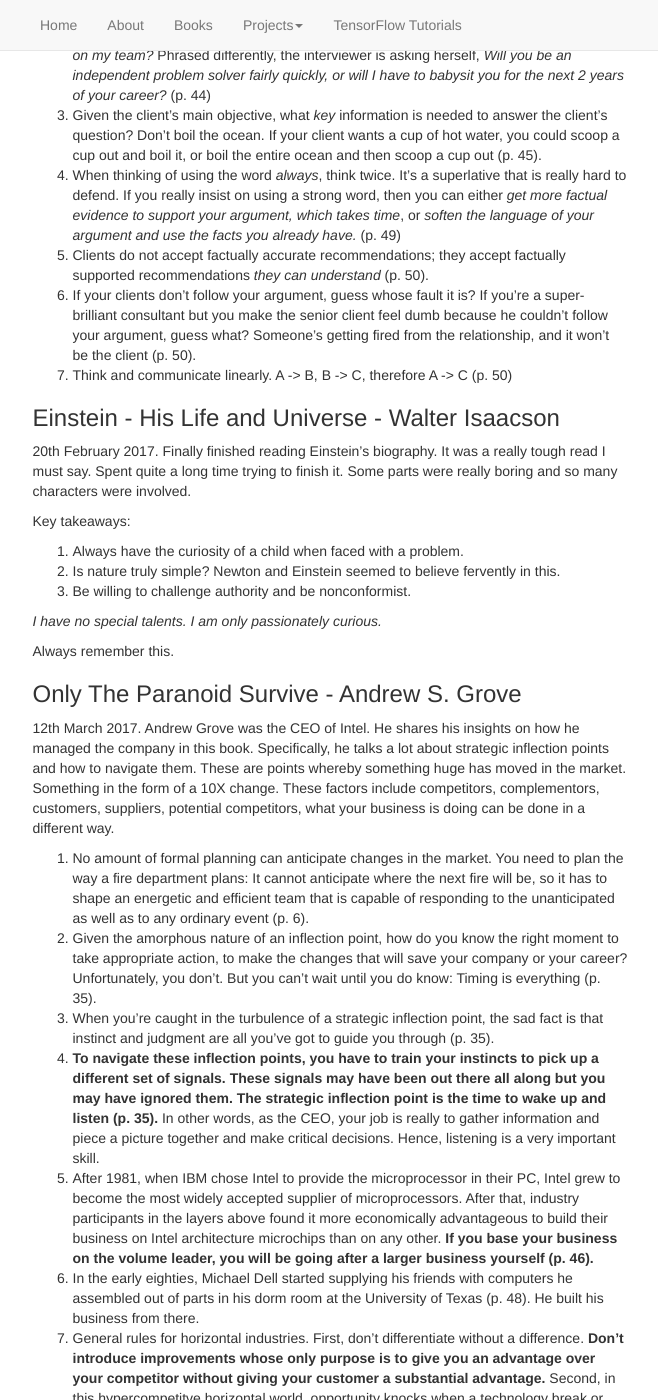
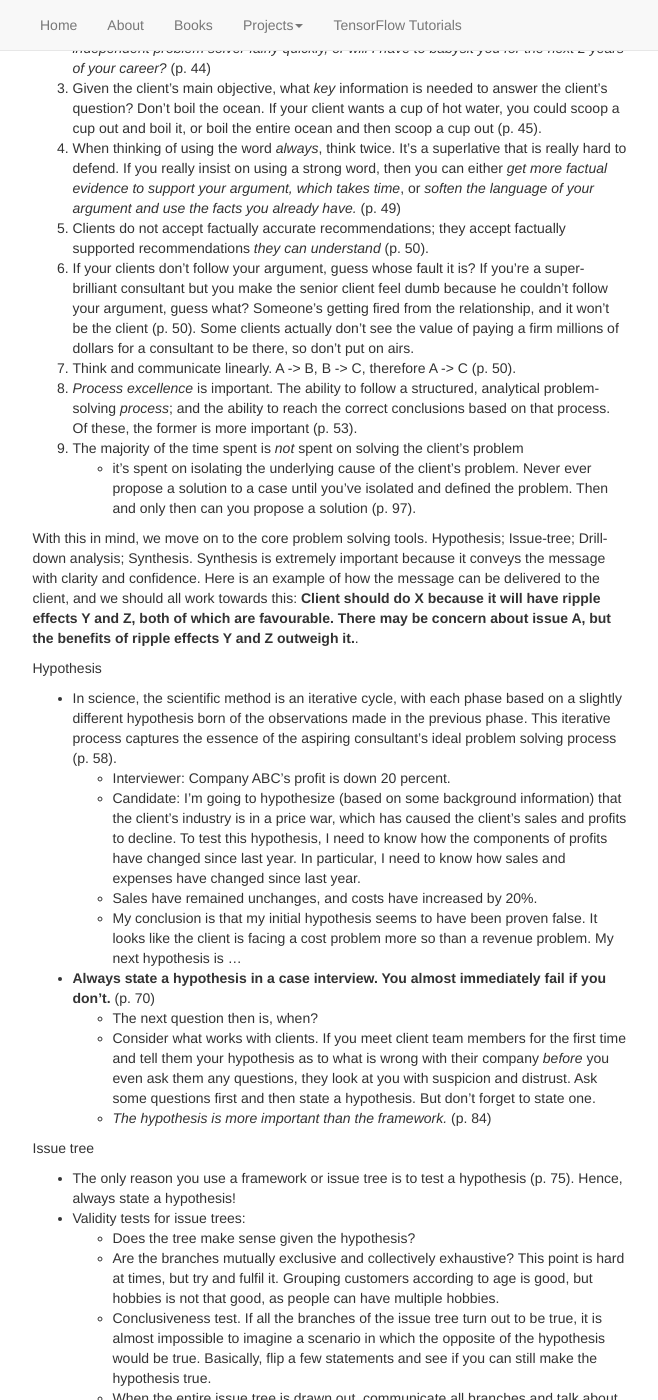
Before and after one commit to sspeng/jkschin.github.io, a Jekyll site: the page built from _posts/2017-01-01-2017-books.md, in a window 1280 px wide and 1400 px high, scrolled down 1504 px. Shown: the whole window, without its empty margins (310-968 px from the left). Built offline with Jekyll 4.4.1, drawn with Linux system fonts in a browser that asks for light colours; nearby versions of some CDN libraries; some of the changed text lies outside the part shown.

Commit message:
check formatting for books 2017

```diff
--- a/_posts/2017-01-01-2017-books.md
+++ b/_posts/2017-01-01-2017-books.md
@@ -9,14 +9,14 @@
 the year. The Four Legendary Kingdoms by Matthew Reilly. I will be updating this
 post as I read more throughout the year.
 
-### Art & Fear - David Bayles and Ted Orland 22nd January 2017.
-This book has been on my reading list for a particularly long time. I really
-liked that story about the ceramics teacher splitting the class into two - half
-will be graded on quantity, the other on quality. I mentioned this quote in a
-speech I gave to the Freshmores at SUTD so I won't reproduce it in full. As the
-title mentioned, it's about art. If you would replace every 'art' with 'company'
-or 'entrepreneurship', it would start sounding like an entrepreneurship book.
-Take this quote for example:
+### Art & Fear - David Bayles and Ted Orland
+22nd January 2017. This book has been on my reading list for a particularly long
+time. I really liked that story about the ceramics teacher splitting the class
+into two - half will be graded on quantity, the other on quality. I mentioned
+this quote in a speech I gave to the Freshmores at SUTD so I won't reproduce it
+in full. As the title mentioned, it's about art. If you would replace every
+'art' with 'company' or 'entrepreneurship', it would start sounding like an
+entrepreneurship book. Take this quote for example:
 
 - *Your materials are, in fact, one of the few elements of artmaking you can
   reasonably hope to control. As for everything else - well, conditions are
@@ -52,14 +52,14 @@
 Overall, a great book I highly recommend to everyone. Artists, programmers, and
 entrepreneurs alike.
 
-### Case Interview Secrets - Victor Cheng 2nd April 2017.
-Decided to read this book because knowing about case interviews and management
-consulting is good general knowledge. I've always wondered why some firms love
-to give "estimation questions". In management consulting, clients always ask
-such questions like "how big is market X?". The ability to estimate closely and
-quickly is valuable.  Clients also value the ability to resolve long-standing
-debates of *opinions*, using *estimates* based on reasonable *assumptions* (p.
-20).
+### Case Interview Secrets - Victor Cheng
+2nd April 2017. Decided to read this book because knowing about case interviews
+and management consulting is good general knowledge. I've always wondered why
+some firms love to give "estimation questions". In management consulting,
+clients always ask such questions like "how big is market X?". The ability to
+estimate closely and quickly is valuable.  Clients also value the ability to
+resolve long-standing debates of *opinions*, using *estimates* based on
+reasonable *assumptions* (p.  20).
 
 Estimation Skills:
 
@@ -74,7 +74,7 @@
 
 1. Case interviews mirror consultants' on-the-job experience (p. 38).
 
-Mindsets to maintain when in a case interview.
+Mindsets to maintain when in a case interview or even when you're a consultant.
 
 1. When the interviewer asks you a random question in an interview, stop
    thinking like a candidate trying to impress the interviewer. Instead, think
@@ -101,8 +101,85 @@
 6. If your clients don't follow your argument, guess whose fault it is? If
    you're a super-brilliant consultant but you make the senior client feel dumb
    because he couldn't follow your argument, guess what? Someone's getting fired
-   from the relationship, and it won't be the client (p. 50).
-7. Think and communicate linearly. A -> B, B -> C, therefore A -> C (p. 50)
+   from the relationship, and it won't be the client (p. 50). Some clients
+   actually don't see the value of paying a firm millions of dollars for a
+   consultant to be there, so don't put on airs.
+7. Think and communicate linearly. A -> B, B -> C, therefore A -> C (p. 50).
+8. *Process excellence* is important. The ability to follow a structured,
+   analytical problem-solving *process*; and the ability to reach the correct
+   conclusions based on that process. Of these, the former is more important (p.
+   53).
+9. The majority of the time spent is *not* spent on solving the client's problem
+   - it's spent on isolating the underlying cause of the client's problem. Never
+     ever propose a solution to a case until you've isolated and defined the
+     problem. Then and only then can you propose a solution (p. 97).
+
+With this in mind, we move on to the core problem solving tools. Hypothesis;
+Issue-tree; Drill-down analysis; Synthesis. Synthesis is extremely important
+because it conveys the message with clarity and confidence. Here is an example
+of how the message can be delivered to the client, and we should all work
+towards this: **Client should do X because it will have ripple effects Y and Z,
+both of which are favourable. There may be concern about issue A, but the
+benefits of ripple effects Y and Z outweigh it.**.
+
+Hypothesis
+
+- In science, the scientific method is an iterative cycle, with each phase based
+  on a slightly different hypothesis born of the observations made in the
+  previous phase. This iterative process captures the essence of the aspiring
+  consultant's ideal problem solving process (p. 58).
+  - Interviewer: Company ABC's profit is down 20 percent.
+  - Candidate: I'm going to hypothesize (based on some background information)
+    that the client's industry is in a price war, which has caused the client's
+    sales and profits to decline. To test this hypothesis, I need to know how
+    the components of profits have changed since last year. In particular, I
+    need to know how sales and expenses have changed since last year.
+  - Sales have remained unchanges, and costs have increased by 20%.
+  - My conclusion is that my initial hypothesis seems to have been proven false.
+    It looks like the client is facing a cost problem more so than a revenue
+    problem. My next hypothesis is ...
+- **Always state a hypothesis in a case interview. You almost immediately fail
+  if you don't.** (p. 70)
+  - The next question then is, when?
+  - Consider what works with clients. If you meet client team members for the
+    first time and tell them your hypothesis as to what is wrong with their
+    company *before* you even ask them any questions, they look at you with
+    suspicion and distrust. Ask some questions first and then state a
+    hypothesis. But don't forget to state one.
+  - *The hypothesis is more important than the framework.* (p. 84)
+
+Issue tree
+
+- The only reason you use a framework or issue tree is to test a hypothesis (p.
+  75). Hence, always state a hypothesis!
+- Validity tests for issue trees:
+  - Does the tree make sense given the hypothesis?
+  - Are the branches mutually exclusive and collectively exhaustive? This point
+    is hard at times, but try and fulfil it. Grouping customers according to age
+    is good, but hobbies is not that good, as people can have multiple hobbies.
+  - Conclusiveness test. If all the branches of the issue tree turn out to be
+    true, it is almost impossible to imagine a scenario in which the opposite of
+    the hypothesis would be true. Basically, flip a few statements and see if
+    you can still make the hypothesis true.
+  - When the entire issue tree is drawn out, communicate all branches and talk
+    about which branch you will analyse first.
+
+Drill-down analysis
+
+- Start with the branch that eliminates the most uncertainty first. Example: My
+  hypothesis is that the client's profitability problem is driven by a revenue
+  decline, not a cost increase. I'd like to draw out this issue tree to show
+  both sides. I'll start with the revenue side and, if necessary, circle back to
+  the cost side (p. 93).
+- 70/30 quantitative and qualitative analysis. An appropriately quantitatively
+  oriented candidate would hear that same background and seek to *quantitatively
+  verify what she has heard qualitatively.* (p. 94)
+
+Synthesis
+
+- Tells the client *what* to do, *what you discovered* and *what it means*.
+  Couches your recommendation *in the context* of the overall business, not just
+  in terms of the single decision the client asked you to assess.
 
 
 ### Einstein - His Life and Universe - Walter Isaacson
@@ -257,16 +334,16 @@
 example, the CEO needs to have a strong acumen and courage. I guess this is what
 they look out for in VCs.
 
-### The Four Legendary Kingdoms - Matthew Reilly 1st January 2017. A pleasant
-surprise! Really delighted with this book for many reasons. I never thought it
-was a sequel to 7AW, 6SS, 5GW. I knew it was Jack West but it never occurred to
-me. We can expect 3 more books for this series I guess! The moment one of the
-champions put on his anti-flash glasses, and when they had to partner someone
-and that person was a large sized woman, it was so striking that Scarecrow would
-be in this book. Reilly had finally combined the main characters from 2 of his
-major series. I also liked the parallel drawn with mythology. The part when Jack
-West faced off Scarecrow was expected, and it was obvious that Scarecrow
-wouldn't die. I still liked it though.
+### The Four Legendary Kingdoms - Matthew Reilly
+1st January 2017. A pleasant surprise! Really delighted with this book for many
+reasons. I never thought it was a sequel to 7AW, 6SS, 5GW. I knew it was Jack
+West but it never occurred to me. We can expect 3 more books for this series I
+guess! The moment one of the champions put on his anti-flash glasses, and when
+they had to partner someone and that person was a large sized woman, it was so
+striking that Scarecrow would be in this book. Reilly had finally combined the
+main characters from 2 of his major series. I also liked the parallel drawn with
+mythology. The part when Jack West faced off Scarecrow was expected, and it was
+obvious that Scarecrow wouldn't die. I still liked it though.
 
 This book also introduced a large conspiracy theory of a shadow kingdom that
 rules the world beneath governments. Given how old this world is, that might be
```
